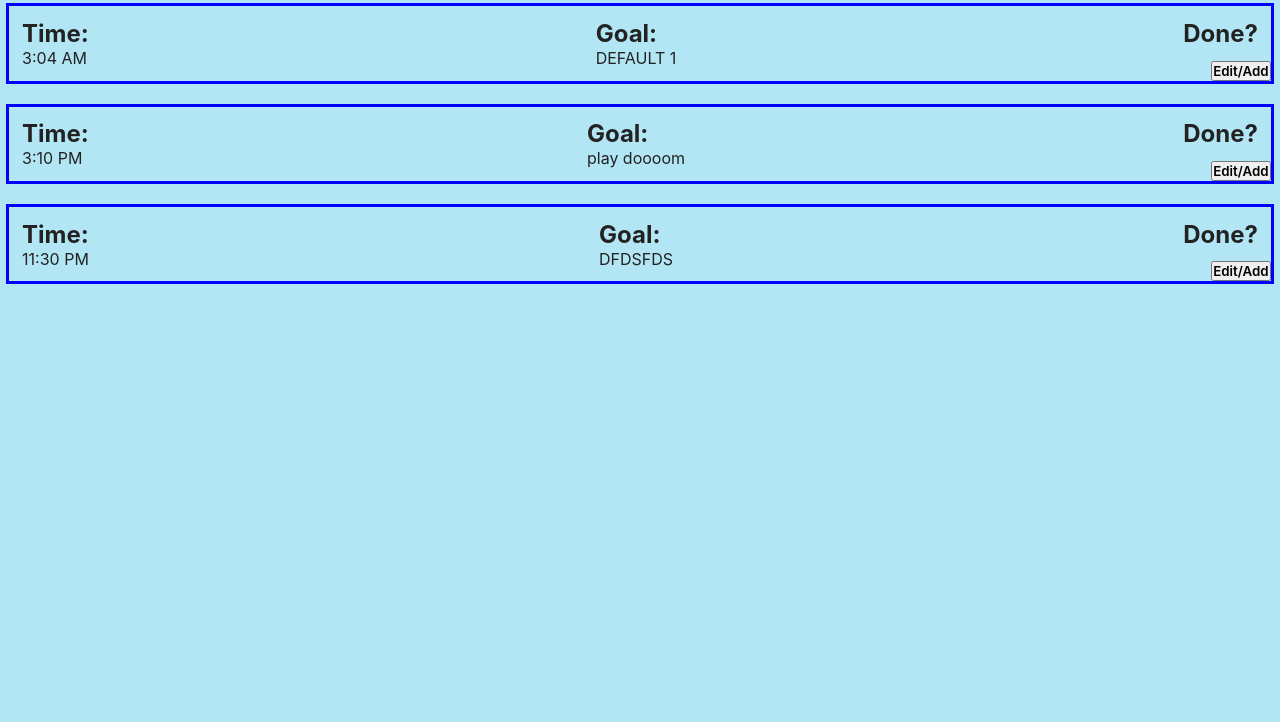
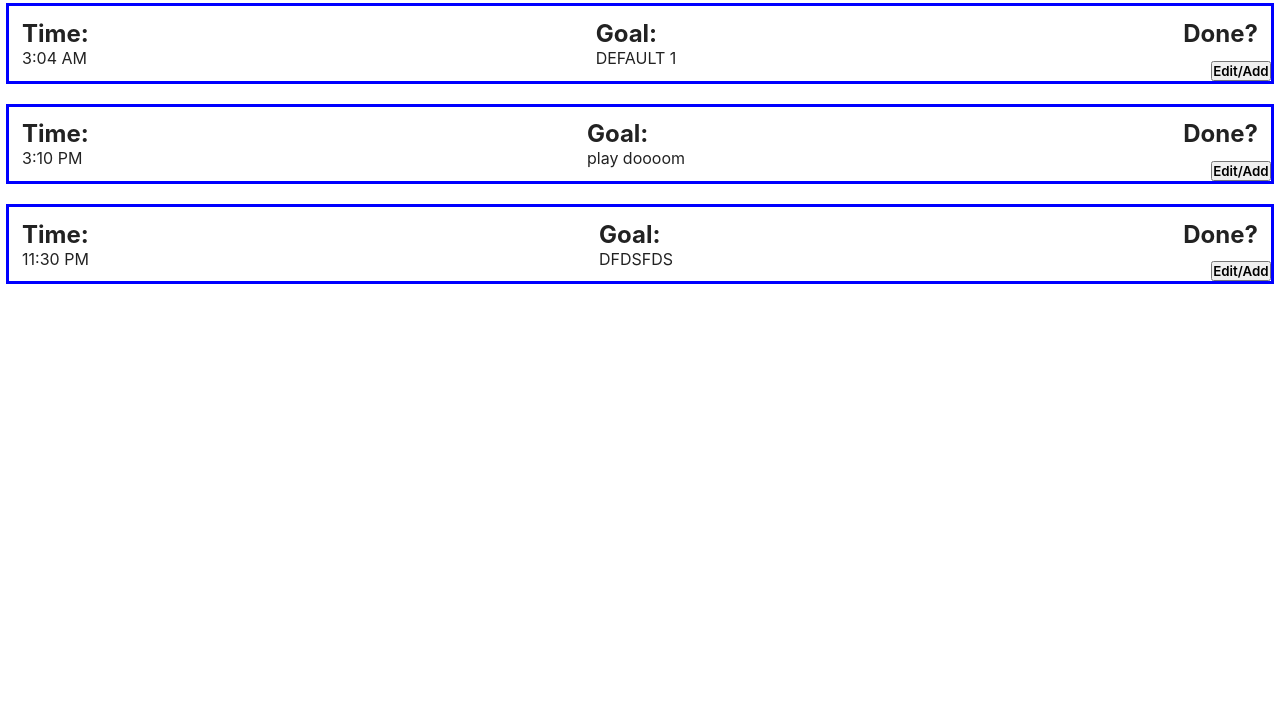
Before and after one commit to PhillipLam89/PhillipLam89.github.io, a plain HTML site: page index.html in a window 1280 px wide. Shown: the part 78-800 px from the top of the page. Drawn offline with Linux system fonts and the light colour scheme.

Commit message:
Update styles.css

```diff
--- a/styles.css
+++ b/styles.css
@@ -15,7 +15,7 @@
     color: #222;
     position: relative;
     min-height: 100dvh;
-    background-color: #b3e6f4;
+    background-color: "teal";
   }
 
   .modal {
```
